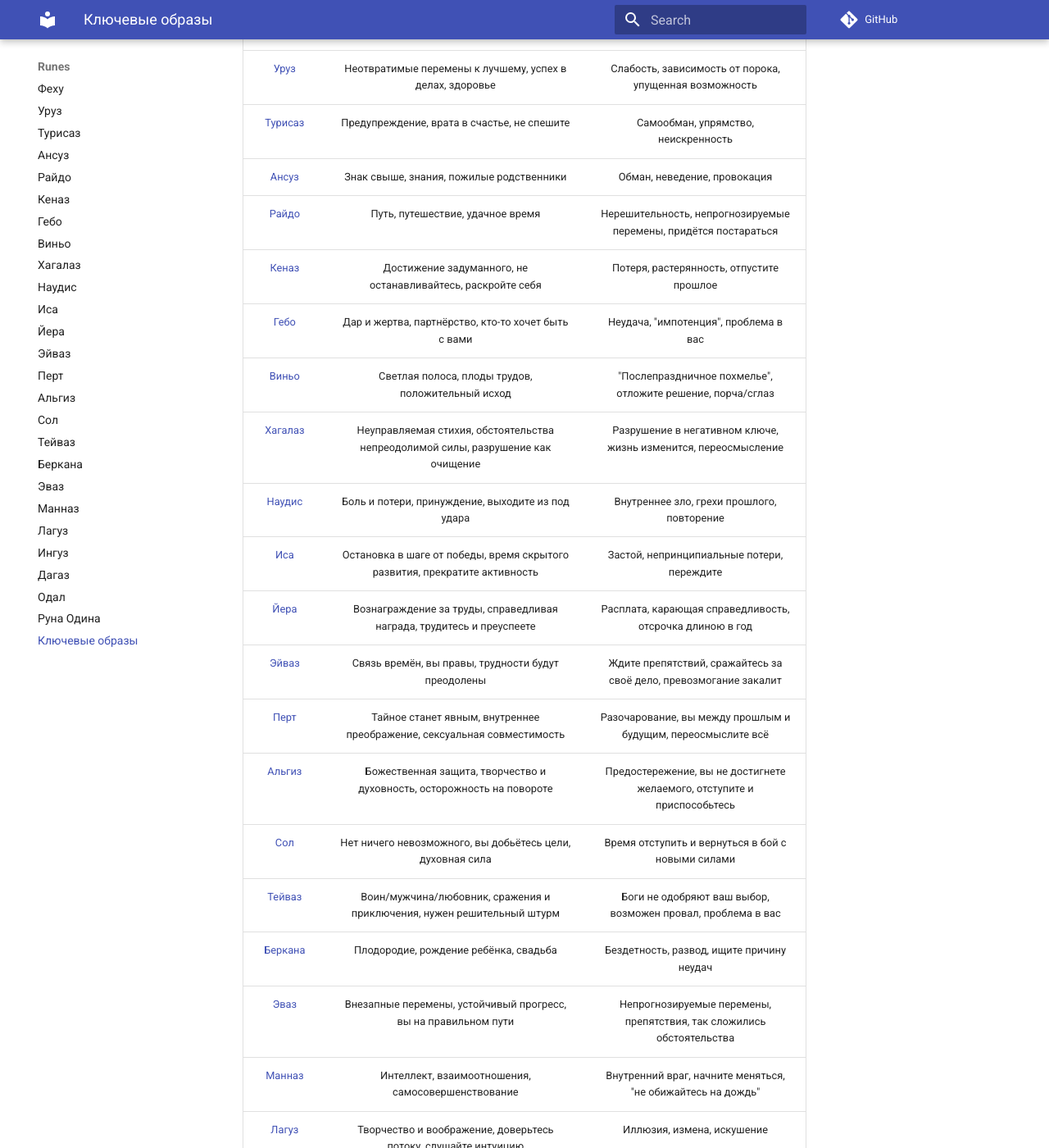
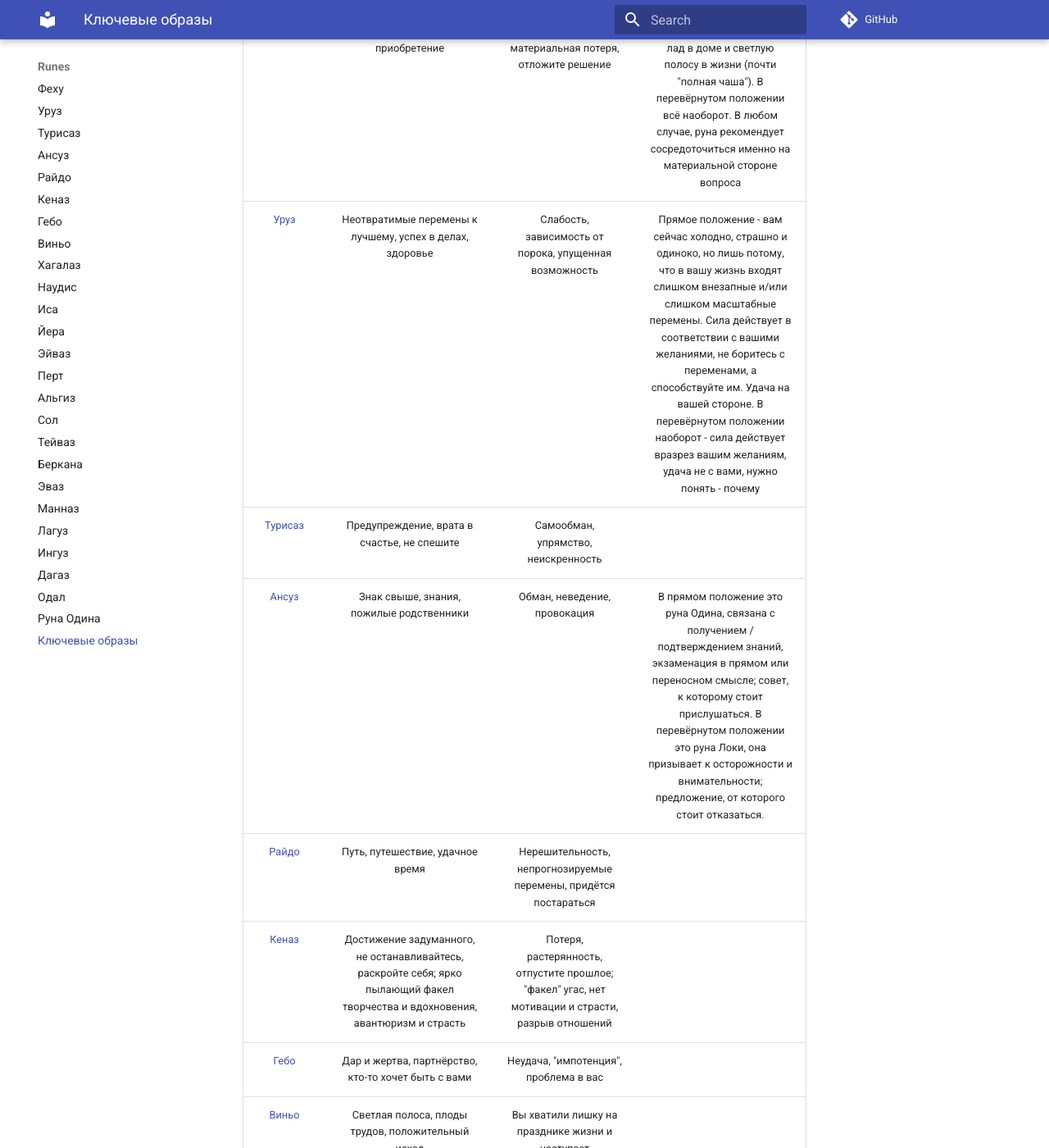
Before and after one commit to daymonri/runes, an MkDocs documentation site: the page built from docs/obrazi.md, in a window 1280 px wide and 1400 px high, scrolled down 230 px. Shown: the whole window at 82% size. Built offline with MkDocs 1.6.1 and Material for MkDocs 9.7.7, drawn with Linux system fonts in a browser that asks for light colours; comment, search, counter and statistics services are not loaded; some of the changed text lies outside the part shown.

Commit message:
14.05 New_mod

```diff
--- a/docs/obrazi.md
+++ b/docs/obrazi.md
@@ -1,29 +1,29 @@
 # Ключевые образы
 
-|Руна|Прямое положение|Перевёрнутое положение|
-|:-:|:-:|:-:|
-|[Феху](fehu.md)|Богатство, прибыль, приобретение|Препятствие, материальная потеря, отложите решение|
-|[Уруз](uruz.md)|Неотвратимые перемены к лучшему, успех в делах, здоровье|Слабость, зависимость от порока, упущенная возможность|
+|Руна|Прямое положение|Перевёрнутое положение|Общий комментарий|
+|:-:|:-:|:-:|:-:|
+|[Феху](fehu.md)|Богатство, прибыль, приобретение|Препятствие, материальная потеря, отложите решение|Феху может указывать на лад в доме и светлую полосу в жизни (почти "полная чаша"). В перевёрнутом положении всё наоборот. В любом случае, руна рекомендует сосредоточиться именно на материальной стороне вопроса
+|[Уруз](uruz.md)|Неотвратимые перемены к лучшему, успех в делах, здоровье|Слабость, зависимость от порока, упущенная возможность|Прямое положение - вам сейчас холодно, страшно и одиноко, но лишь потому, что в вашу жизнь входят слишком внезапные и/или слишком масштабные перемены. Сила действует в соответствии с вашими желаниями, не боритесь с переменами, а способствуйте им. Удача на вашей стороне. В перевёрнутом положении наоборот - сила действует вразрез вашим желаниям, удача не с вами, нужно понять - почему
 |[Турисаз](turisaz.md)|Предупреждение, врата в счастье, не спешите|Самообман, упрямство, неискренность|
-|[Ансуз](ansuz.md)|Знак свыше, знания, пожилые родственники|Обман, неведение, провокация|
+|[Ансуз](ansuz.md)|Знак свыше, знания, пожилые родственники|Обман, неведение, провокация|В прямом положение это руна Одина, связана с получением / подтверждением знаний, экзаменация в прямом или переносном смысле; совет, к которому стоит прислушаться. В перевёрнутом положении это руна Локи, она призывает к осторожности и внимательности; предложение, от которого стоит отказаться.
 |[Райдо](raido.md)|Путь, путешествие, удачное время|Нерешительность, непрогнозируемые перемены, придётся постараться|
-|[Кеназ](kenaz.md)|Достижение задуманного, не останавливайтесь, раскройте себя|Потеря, растерянность, отпустите прошлое|
+|[Кеназ](kenaz.md)|Достижение задуманного, не останавливайтесь, раскройте себя; ярко пылающий факел творчества и вдохновения, авантюризм и страсть|Потеря, растерянность, отпустите прошлое; "факел" угас, нет мотивации и страсти, разрыв отношений|
 |[Гебо](gebo.md)|Дар и жертва, партнёрство, кто-то хочет быть с вами|Неудача, "импотенция", проблема в вас|
-|[Виньо](winjo.md)|Светлая полоса, плоды трудов, положительный исход|"Послепраздничное похмелье", отложите решение, порча/сглаз|
-|[Хагалаз](hagalaz.md)|Неуправляемая стихия, обстоятельства непреодолимой силы, разрушение как очищение|Разрушение в негативном ключе, жизнь изменится, переосмысление
-|[Наудис](nautiz.md)|Боль и потери, принуждение, выходите из под удара|Внутреннее зло, грехи прошлого, повторение|
-|[Иса](isa.md)|Остановка в шаге от победы, время скрытого развития, прекратите активность|Застой, непринципиальные потери, переждите|
-|[Йера](jera.md)|Вознаграждение за труды, справедливая награда, трудитесь и преуспеете|Расплата, карающая справедливость, отсрочка длиною в год|
-|[Эйваз](ihwaz.md)|Связь времён, вы правы, трудности будут преодолены|Ждите препятствий, сражайтесь за своё дело, превозмогание закалит|
+|[Виньо](winjo.md)|Светлая полоса, плоды трудов, положительный исход|Вы хватили лишку на празднике жизни и наступает "послепраздничное похмелье", ложные друзья, отложите решение, порча/сглаз|
+|[Хагалаз](hagalaz.md)|Неуправляемая стихия, обстоятельства непреодолимой силы, разрушение как очищение|Разрушение в негативном ключе, жизнь изменится, придётся всё переосмыслить|
+|[Наудис](nautiz.md)|Боль и потери, принуждение / рабство, выходите из под удара|Внутреннее зло, грехи прошлого, повторение|Побеждает тот, кто выживает, поэтому для вас сейчас главное - выжить, а не добиться каких-то целей
+|[Иса](isa.md)|Остановка в шаге от победы, время скрытого развития, прекратите активность|Застой, непринципиальные потери, переждите| Образ реки, скованной льдом, но вместе с тем - образ ледохода, приход весны, начало движения
+|[Йера](jera.md)|Вознаграждение за труды, справедливая награда, трудитесь и преуспеете; успешный цикл от посадки до жатвы|Расплата, карающая справедливость, отсрочка длиною в год; пустой цикл, который повторяется раз за разом - вы сажаете, но всходов нет|
+|[Эйваз](ihwaz.md)|Связь времён / помощь предков, вы правы, трудности будут преодолены|Ждите препятствий, сражайтесь за своё дело, превозмогание закалит|
 |[Перт](pert.md)|Тайное станет явным, внутреннее преображение, сексуальная совместимость|Разочарование, вы между прошлым и будущим, переосмыслите всё|
-|[Альгиз](algiz.md)|Божественная защита, творчество и духовность, осторожность на повороте|Предостережение, вы не достигнете желаемого, отступите и приспособьтесь|
-|[Сол](sol.md)|Нет ничего невозможного, вы добьётесь цели, духовная сила|Время отступить и вернуться в бой с новыми силами|
-|[Тейваз](teivaz.md)|Воин/мужчина/любовник, сражения и приключения, нужен решительный штурм|Боги не одобряют ваш выбор, возможен провал, проблема в вас|
-|[Беркана](berkana.md)|Плодородие, рождение ребёнка, свадьба|Бездетность, развод, ищите причину неудач|
+|[Альгиз](algiz.md)|Божественная защита, творчество и духовность, осторожнее на повороте|Предостережение, вы не достигнете желаемого, отступите и приспособьтесь|
+|[Сол](sol.md)|Нет ничего невозможного, вы добьётесь цели, духовная сила|Время отступить и вернуться в бой с новыми силами|Вспышка молнии, которая освещает всё, что во мраке; ваше видение верное, кто бы что ни говорил, поэтому вы способны принять правильное решение
+|[Тейваз](teivaz.md)|Воин/мужчина/любовник, сражения и приключения, решительный штурм вместо долгой осады, авантюризм и страсть|Боги не одобряют ваш выбор, возможен провал, проблема в вас|
+|[Беркана](berkana.md)|Плодородие, рождение ребёнка, свадьба, молчание, терпение, здоровье|Бездетность, развод, болезнь, ищите причину неудач (говорливость, нетерпение, слабость)|
 |[Эваз](evaz.md)|Внезапные перемены, устойчивый прогресс, вы на правильном пути|Непрогнозируемые перемены, препятствия, так сложились обстоятельства|
-|[Манназ](mannaz.md)|Интеллект, взаимоотношения, самосовершенствование|Внутренний враг, начните меняться, "не обижайтесь на дождь"|
+|[Манназ](mannaz.md)|Интеллект, взаимоотношения, самосовершенствование|Внутренний враг, начните меняться, "не обижайтесь на дождь"|Это руна человека и человечества, руна внутрннего истинного Я; вы добьётесь цели, если будете оставаться Человеком с большой буквы
 |[Лагуз](laguz.md)|Творчество и воображение, доверьтесь потоку, слушайте интуицию|Иллюзия, измена, искушение|
-|[Ингуз](inguz.md)|Благоприятное завершение проекта, лёгкое решение проблемы, возможна связь|Избавьтесь от прошлого, освободите место новому, "бабочка из кокона"|
+|[Ингуз](inguz.md)|Благоприятное завершение проекта, лёгкое решение проблемы, возможна связь, прошлое как основание, рождение ребёнка|Прошлое тянет вниз, избавьтесь от него, освободите место новому, "бабочка из кокона"|
+|[Одал](odal.md)|Собственность, приобретение, наследство, возможно - праздник со слезами на глазах|Убыток, вы на чужой территории, не повторяйте ошибок|
 |[Дагаз](dagaz.md)|Прилив сил, второе дыхание, вы преувеличиваете свои проблемы|Расслабьтесь, бездействуйте, утро вечера мудренее|
-|[Одал](odal.md)|Собственность, приобретение, наследство|Убыток, вы на чужой территории, не повторяйте ошибок|
-|[Руна Одина](runa_odina.md)|Руны отказываются дать ответ или в игру вступают силы, которые нам не дано постичь|
+|[Руна Одина](runa_odina.md)|Руны отказываются дать ответ или в игру вступают силы, которые находятся за пределами нашего понимания|
--- a/mkdocs.yml
+++ b/mkdocs.yml
@@ -51,4 +51,4 @@ markdown_extensions:
   - toc:
       title: Содержание
 
-copyright: Copyright &copy; 2024
+copyright: Copyright &copy; 2025
```
